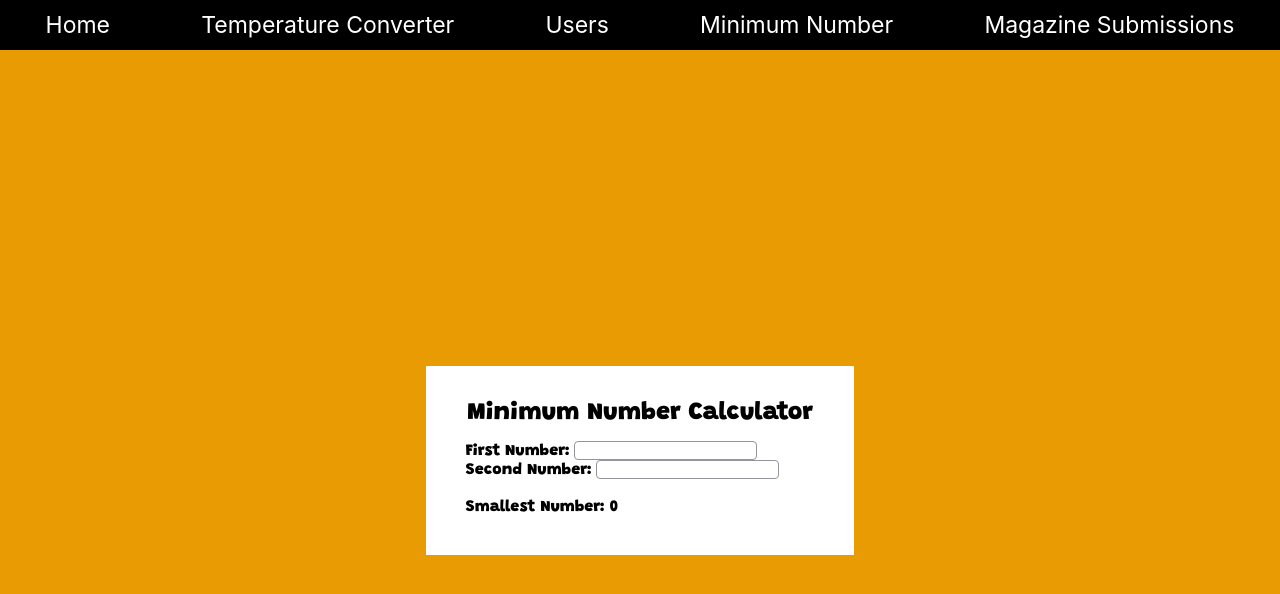
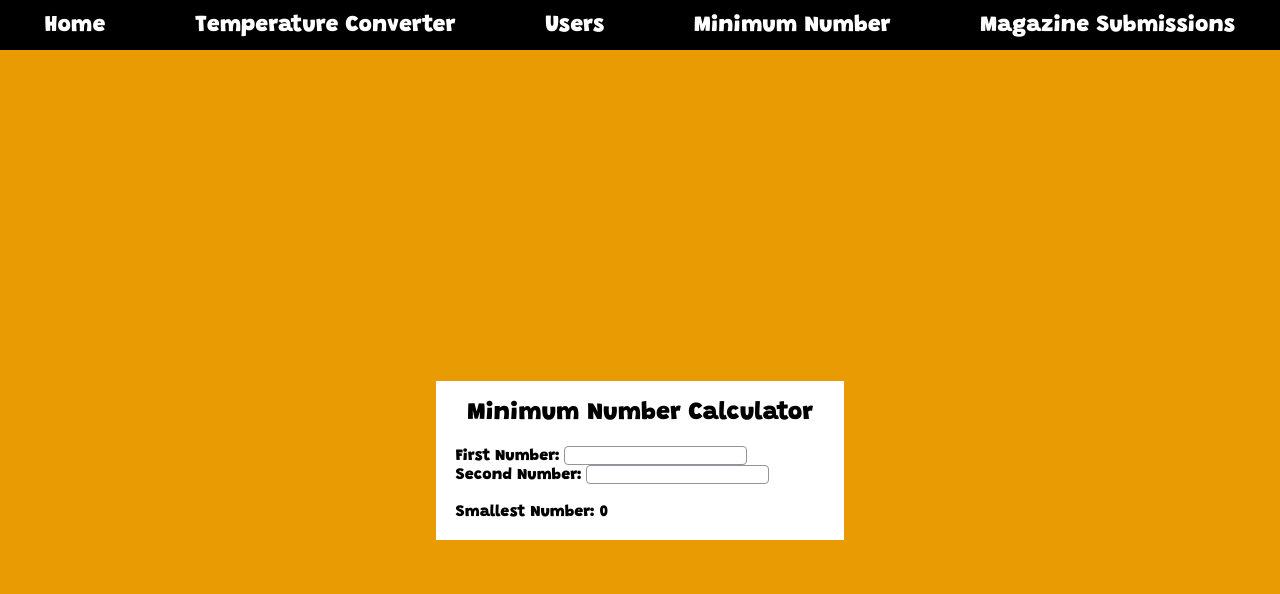
Before and after one commit to ValerieLoveland/frankenstein, a React (Create React App) app: page /min in a window 1280 px wide. Shown: the top 594 px of the page. Built offline with nearby package versions, Linux system fonts and the light colour scheme.

Commit message:
more cleaning

```diff
--- a/src/App.css
+++ b/src/App.css
@@ -19,6 +19,7 @@ main {
 }
 
 .nav-bar {
+  font-family: "Grandstander", cursive;
   background-color: black;
   color: white;
   display: flex;
--- a/src/MinimumNumber/MinimumNumber.css
+++ b/src/MinimumNumber/MinimumNumber.css
@@ -1,5 +1,5 @@
 .inputs-padding {
-  padding-bottom: 20px;
+  padding: 20px 0;
 }
 
 .input {
@@ -11,11 +11,6 @@
   border-radius: 4px;
 }
 
-.l-shaped-padding {
-  padding-bottom: 20px;
-  padding-left: 20px;
-}
-
 .line-up {
   position: relative;
 }
--- a/src/MinimumNumber/MinimumNumber.tsx
+++ b/src/MinimumNumber/MinimumNumber.tsx
@@ -9,7 +9,7 @@ export const MinimumNumber = () => {
   return (
     <>
       <Card title="Minimum Number Calculator">
-        <div className="l-shaped-padding">
+        <div>
           <form className="inputs-padding " onSubmit={() => false}>
             <div>
               <label>First Number: </label>
--- /dev/null
+++ b/src/Users/Users.css
@@ -0,0 +1,5 @@
+.style-users {
+  padding: 10px;
+  list-style: none;
+  text-align: center;
+}
--- a/src/Users/Users.tsx
+++ b/src/Users/Users.tsx
@@ -1,5 +1,6 @@
 import React, { useEffect, useState } from "react";
 import { PersonCard } from "./PersonCard";
+import "./Users.css";
 
 const numberOfResults = 25;
 
@@ -30,7 +31,7 @@ export const Users: React.FC = () => {
   });
 
   const listItems = map(filterPeople, (person) => (
-    <li key={person.userName}>
+    <li className="style-users" key={person.userName}>
       <PersonCard person={person} />
     </li>
   ));
--- a/src/shared/Card.tsx
+++ b/src/shared/Card.tsx
@@ -13,7 +13,6 @@ export const Card: React.FC<CardProps> = (props) => {
         style={{
           color: "black",
           fontSize: "25px",
-          padding: "15px",
           display: "flex",
           alignItems: "center",
           justifyContent: "center",
```
Also changed, not shown: 1 other file (tests, documents, lock files or other folders).
